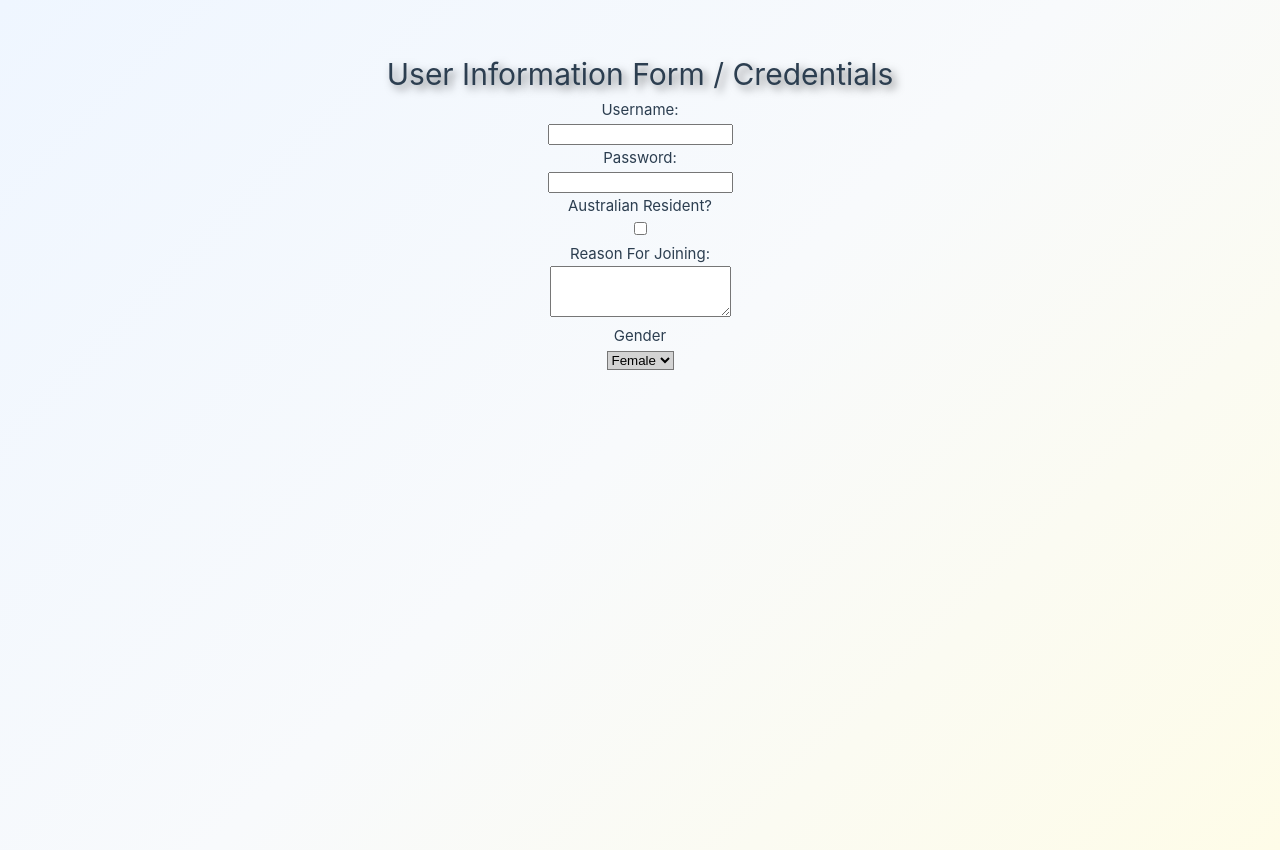
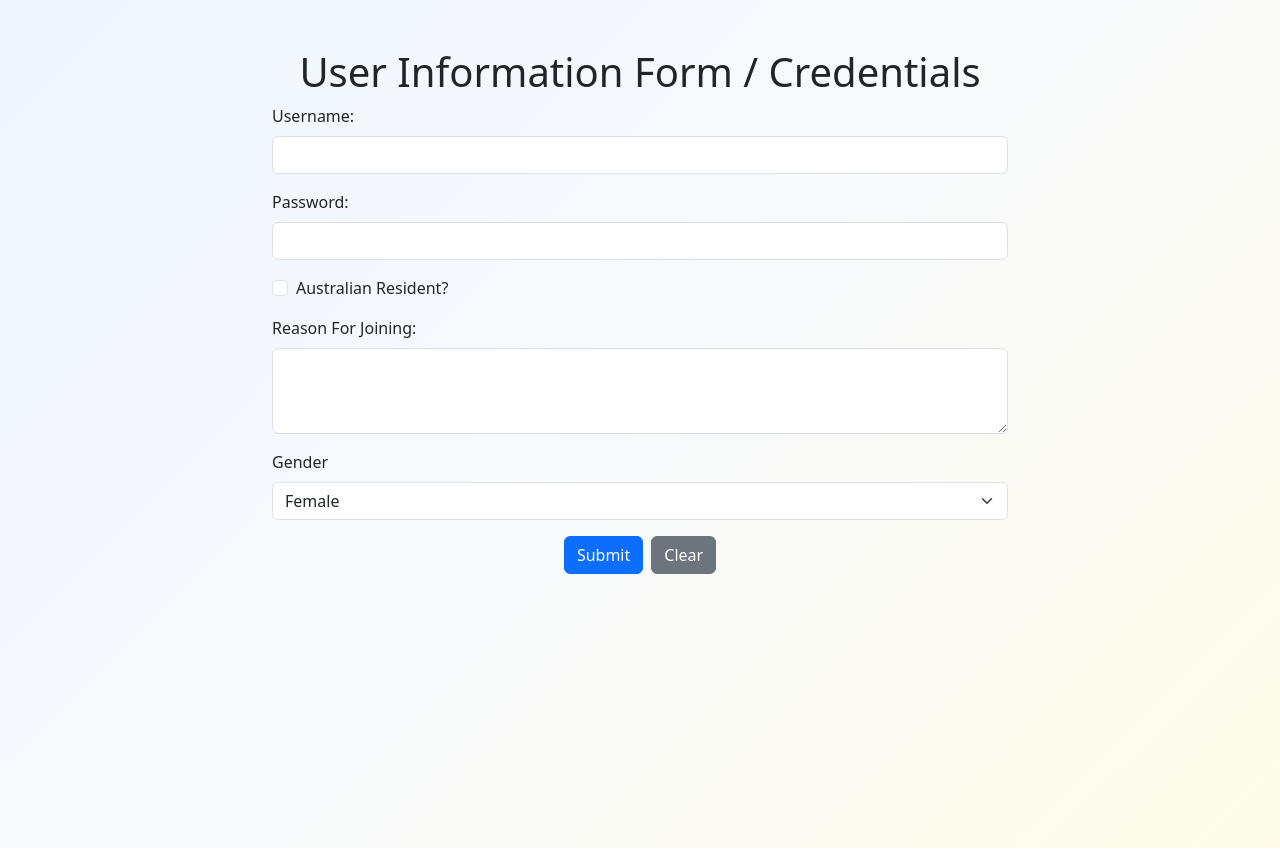
Before and after one commit to arohan-mishra/FIT5032-personal, a Vue app: page / in a window 1280 px wide. Built offline with nearby package versions, Linux system fonts and the light colour scheme.

Commit message:
add Bootstrap styling to registration form

```diff
--- a/package.json
+++ b/package.json
@@ -13,6 +13,7 @@
     "format": "prettier --write --experimental-cli src/"
   },
   "dependencies": {
+    "bootstrap": "^5.3.8",
     "vue": "^3.5.40"
   },
   "devDependencies": {
--- a/src/components/LibraryRegistrationForm.vue
+++ b/src/components/LibraryRegistrationForm.vue
@@ -1,27 +1,51 @@
 <template>
-  <div class="form">
-    <h1>User Information Form / Credentials</h1>
+  <div class="container mt-5">
+    <div class="row">
+      <div class="col-md-8 offset-md-2">
+        <h1 class="text-center">User Information Form / Credentials</h1>
 
-    <form>
-      <label for="username">Username:</label><br />
-      <input id="username" name="username" type="text" /><br />
+        <form @submit.prevent>
+          <div class="mb-3">
+            <label for="username" class="form-label">Username:</label>
+            <input id="username" class="form-control" name="username" type="text" />
+          </div>
 
-      <label for="password">Password:</label><br />
-      <input id="password" name="password" type="password" /><br />
+          <div class="mb-3">
+            <label for="password" class="form-label">Password:</label>
+            <input id="password" class="form-control" name="password" type="password" />
+          </div>
 
-      <label for="isAustralian">Australian Resident?</label><br />
-      <input id="isAustralian" name="isAustralian" type="checkbox" /><br />
+          <div class="mb-3 form-check">
+            <input
+              id="isAustralian"
+              class="form-check-input"
+              name="isAustralian"
+              type="checkbox"
+            />
+            <label for="isAustralian" class="form-check-label">Australian Resident?</label>
+          </div>
 
-      <label for="reason">Reason For Joining:</label><br />
-      <textarea id="reason" name="reason" rows="3"></textarea><br />
+          <div class="mb-3">
+            <label for="reason" class="form-label">Reason For Joining:</label>
+            <textarea id="reason" class="form-control" name="reason" rows="3"></textarea>
+          </div>
 
-      <label for="gender">Gender</label><br />
-      <select id="gender" name="gender">
-        <option value="female">Female</option>
-        <option value="male">Male</option>
-        <option value="other">Other</option>
-      </select>
-    </form>
+          <div class="mb-3">
+            <label for="gender" class="form-label">Gender</label>
+            <select id="gender" class="form-select" name="gender">
+              <option value="female">Female</option>
+              <option value="male">Male</option>
+              <option value="other">Other</option>
+            </select>
+          </div>
+
+          <div class="text-center">
+            <button type="submit" class="btn btn-primary me-2">Submit</button>
+            <button type="button" class="btn btn-secondary">Clear</button>
+          </div>
+        </form>
+      </div>
+    </div>
   </div>
 </template>
 
--- a/src/main.js
+++ b/src/main.js
@@ -1,5 +1,5 @@
 import './assets/main.css'
-import './style.css'
+import 'bootstrap/dist/css/bootstrap.min.css'
 
 import { createApp } from 'vue'
 import App from './App.vue'
```
Also changed, not shown: 1 other file (tests, documents, lock files or other folders).
